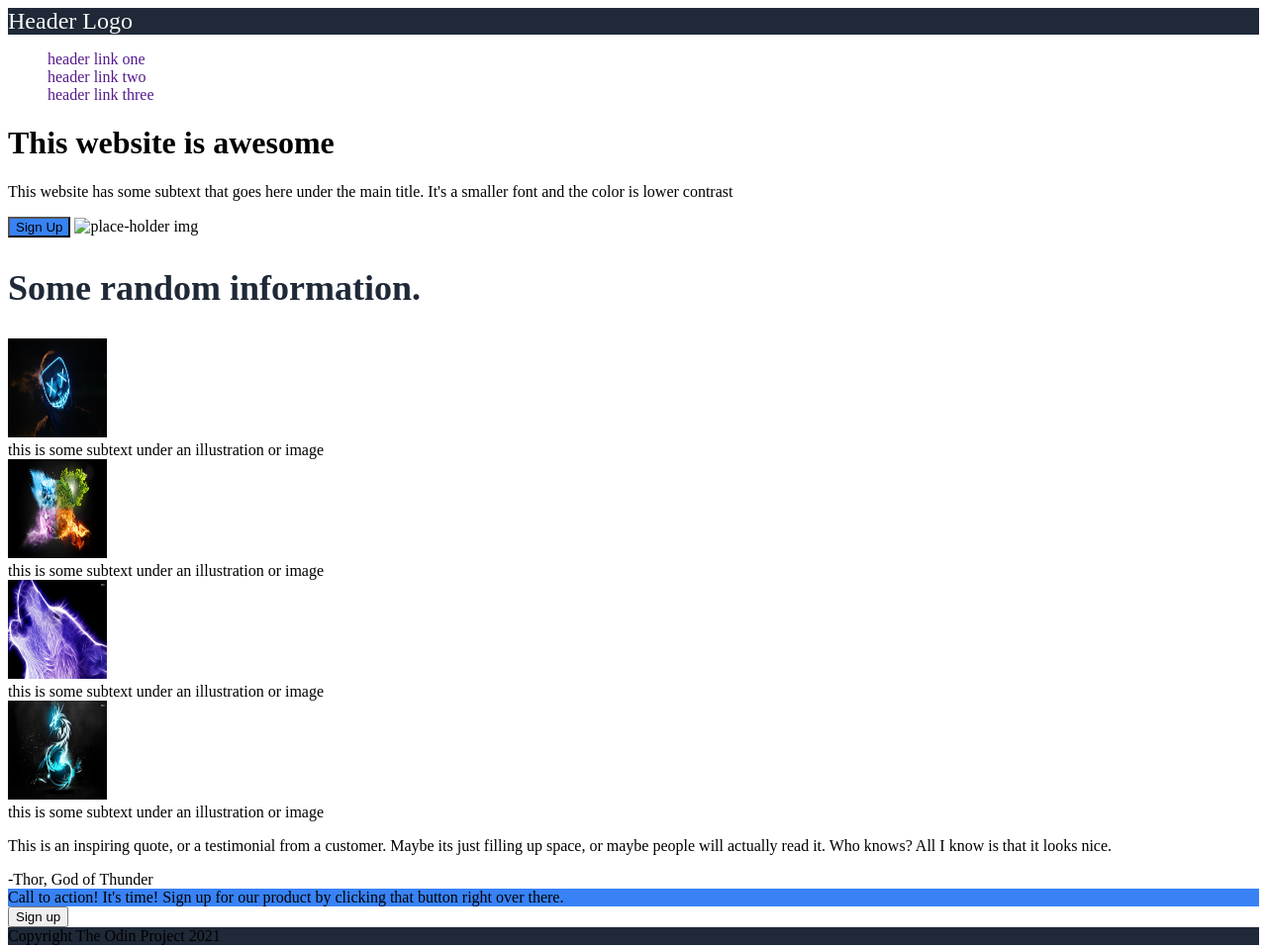
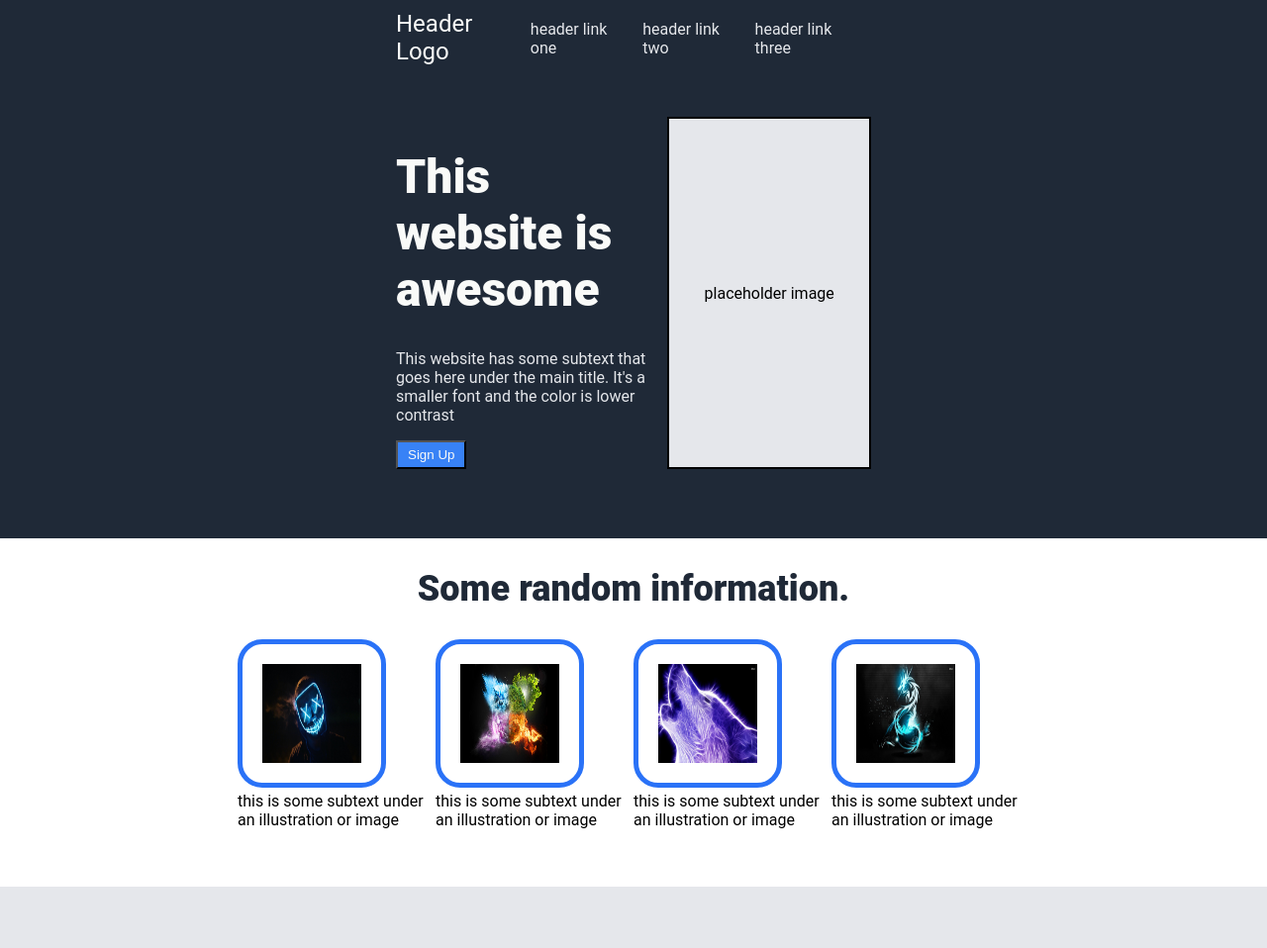
Before and after one commit to kenyounot123/landing-page, a plain HTML site: page index.html in a window 1280 px wide. Shown: the top 958 px of the page at 99% size. Drawn offline with Linux system fonts and the light colour scheme.

Commit message:
Update html and include more css

```diff
--- a/index.html
+++ b/index.html
@@ -8,21 +8,29 @@
     <title>Landing Page</title>
 </head>
 <body>
+    <div class="top-navbar">
       <div class="header">Header Logo</div>
       <ul class="header-links">
         <li><a href="">header link one</a></li>
         <li><a href="">header link two</a></li>
         <li><a href="">header link three</a></li>
       </ul>
+    </div>
+
+    <div class="content">
+      <div class="left-side-content">
         <h1 class="main-title">This website is awesome</h1>
         <p class="title-subtext">This website has some subtext that goes
         here under the main title. It's a smaller font and the color is lower contrast
         </p>
         <button class="sign-up-button">Sign Up</button>
-    <img id="top-image" src="" alt="place-holder img">
+      </div>
+      <div class="placeholder"> placeholder image</div>
+    </div>
+
+    <div class="info-section">
       <h2 class="info-header">Some random information.</h2>
-    <div class="below-info">
-
+      <div class="below-info-header">
           <div class="info-pic">
             <img src="./images/pic1.jpg">
             <div class="text">this is some subtext under an illustration or image</div>
@@ -43,6 +51,9 @@
             <div class="text">this is some subtext under an illustration or image</div>
           </div>
       </div>
+    </div>
+
+    <div class="quote-section">
       <p class="quote">This is an inspiring quote, or a testimonial from
       a customer. Maybe its just filling up space, or maybe people will
       actually read it. Who knows? All I know is that it looks nice.
@@ -50,12 +61,15 @@
       <div class="quote-credit">
           -Thor, God of Thunder
       </div>
+    </div>
 
-
+    <div class="bottom-section">
       <div class="call-to-action">
-        Call to action! It's time! Sign up for our product by clicking that button right over there.
+          Call to action!
+          <p> It's time! Sign up for our product by clicking that button right over there.</p>
       </div>
       <button class="bottom-signup-button">Sign up</button>
+    </div>
 
     <div class="footer">
         Copyright The Odin Project 2021
--- a/styles.css
+++ b/styles.css
@@ -1,34 +1,122 @@
-.header, .footer {
+/* need to fix buttons, shrink issue,
+more layout issues, and font issue */
+body {
+    font-family: Roboto;
+    margin: 0;
+    padding: 0;
+    flex-shrink: 0;
+}
+
+.top-navbar, .content, .footer {
     background-color: #1F2937;
+    padding:10px
 }
 
 .header {
     font-size: 24px;
     color: #f9faf8;
 }
-
+.top-navbar {
+    display: flex;
+    justify-content: space-between;
+    padding: 10px 400px;
+}
 ul {
     list-style-type: none;
+    display: flex;
+    gap: 15px;
+    margin: 0;
+    padding: 10px;
 }
 a {
     text-decoration: none;
+    color: #e5e7eb;
 }
-.sign-up-button, .call-to-action {
+.content {
+    padding: 40px 400px 70px;
+    margin: 0;
+    display: flex;
+}
+.main-title {
+    font-size: 48px;
+    font-weight: 800;
+    color: #f9faf8;
+}
+.title-subtext {
+    color: #e5e7eb;
+}
+.sign-up-button, .call-to-action, .bottom-signup-button {
     background-color: #3882F6;
+}
+.sign-up-button {
+    color: #f9faf8;
+    padding: 5px 10px;
 }
 
 img {
     width: 100px;
     height: 100px;
+    border-radius: 25px;
+    border: 5px solid;
+    padding: 20px;
+    border-color: rgb(42, 114, 247)
 }
 
-#top-image {
-    width: 500px;
-    height: 150px;
+.placeholder {
+    display: flex;
+    justify-content: center;
+    align-items: center;
+    border: 2px solid;
+    width: 600px;
+    background-color: #e5e7eb;
 }
 
 .info-header {
     font-size: 36px;
     font-weight: 800;
     color:#1F2937;
+    text-align: center;
 }
+
+.info-section {
+    margin-bottom: 50px;
+
+}
+.below-info-header {
+    display: flex;
+    justify-content: center;
+
+}
+.info-pic {
+    width: 200px;
+    height: 200px;
+}
+
+.quote-section {
+    background-color: #e5e7eb;
+    padding: 50px 500px;
+}
+
+.quote {
+    font-size: 36px;
+    font-style: italic;
+    font-weight: 300;
+    color:#1F2937
+}
+.quote-credit {
+    font-weight: 800;
+}
+
+.call-to-action {
+    padding: 50px;
+}
+.bottom-section {
+    color: white;
+    display: flex;
+    justify-content: center;
+    margin: 20px;
+}
+.bottom-signup-button {
+
+
+}
```
Lines whose indentation alone changed are shown as unchanged.
